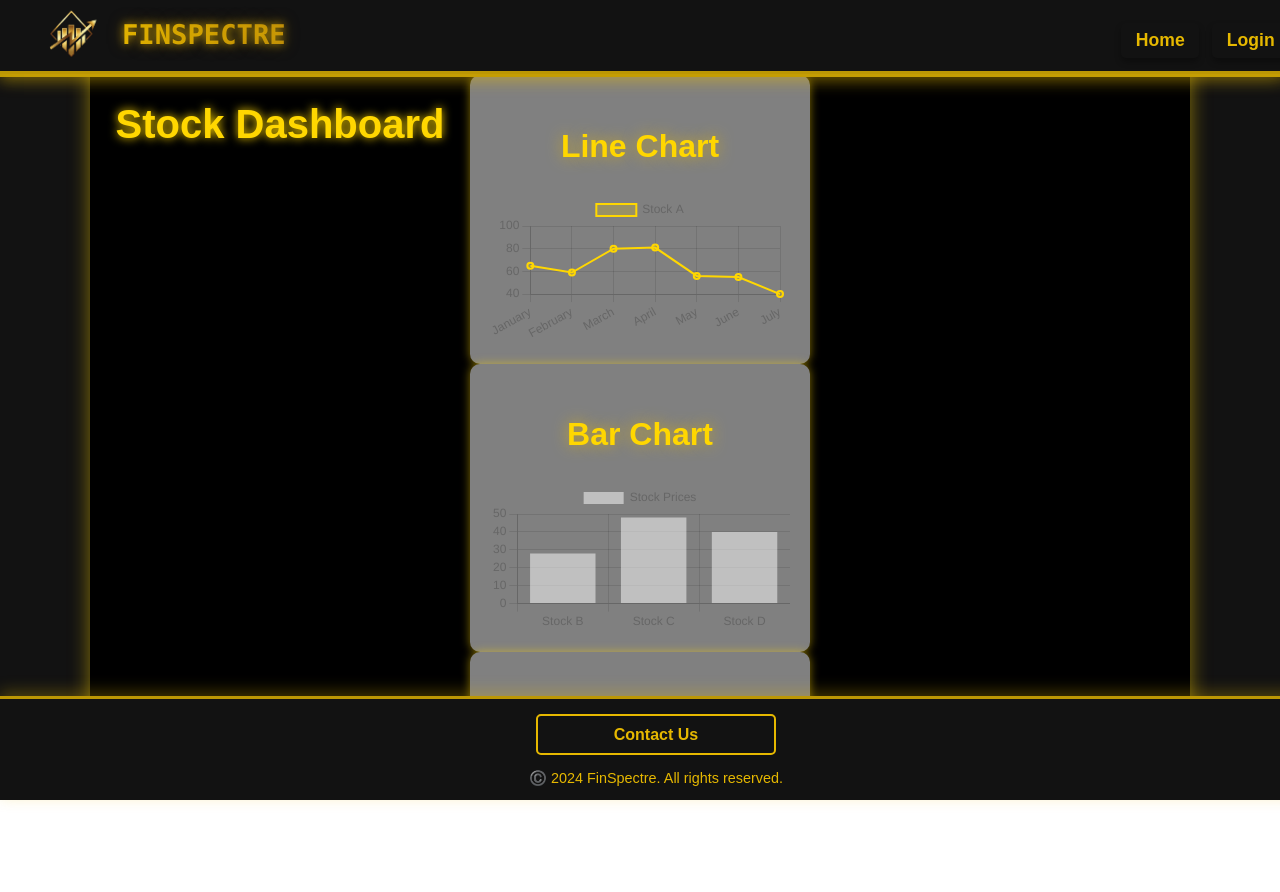
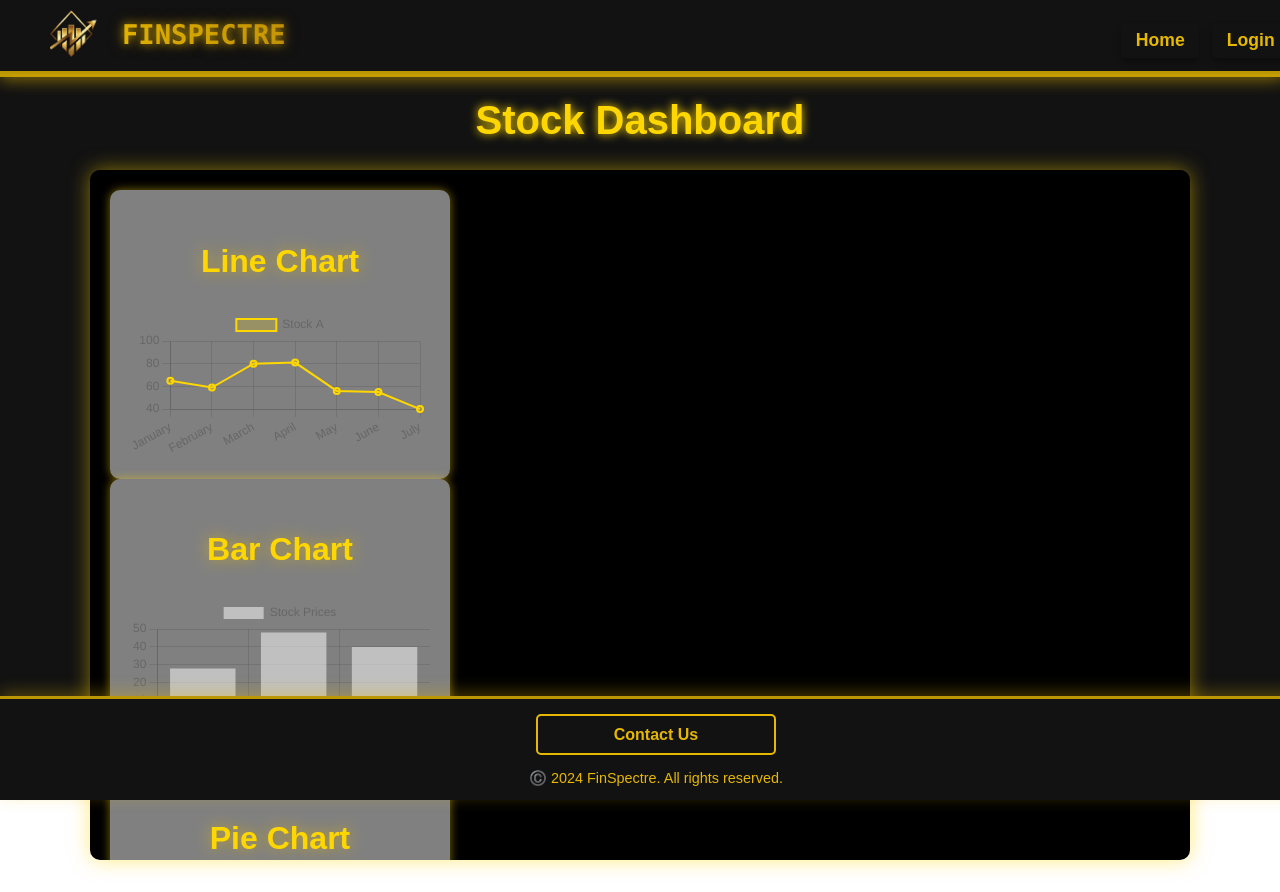
Before and after one commit to DerrickUnleashed/FinSpectre, a React (Vite) app in the folder FrontEnd/: page /dashboard in a window 1280 px wide. Before the commit the page ends 800 px from the top, so only its background shows below. Built offline with nearby package versions, Linux system fonts and the light colour scheme; no server answers.

Commit message:
Dashboard starting

```diff
--- a/FrontEnd/src/Pages/Dashboard.css
+++ b/FrontEnd/src/Pages/Dashboard.css
@@ -11,8 +11,8 @@
 }
 
 
-
 .dashboard-title {
+  margin-top: 150px;
   color: rgba(255, 215, 0, 1); /* Gold color */
   text-align: center;
   font-size: 2.5em;
--- a/FrontEnd/src/Pages/Dashboard.jsx
+++ b/FrontEnd/src/Pages/Dashboard.jsx
@@ -1,4 +1,3 @@
-
 import React from 'react';
 import { Line, Bar, Pie } from 'react-chartjs-2';
 import { Chart as ChartJS, CategoryScale, LinearScale, PointElement, LineElement, BarElement, ArcElement, Title, Tooltip, Legend } from 'chart.js';
@@ -45,9 +44,10 @@ const Dashboard = () => {
   };
 
   return (
+    <div className="dashboard-heading">
+      <h2 className="dashboard-title">Stock Dashboard</h2>
+    <div className="dashboard-container">
 
-    <div className="dashboard-container">
-      <h1 className="dashboard-title">Stock Dashboard</h1>
       <div className="chart-grid">
         <div className="chart-item">
           <h2>Line Chart</h2>
@@ -83,6 +83,7 @@ const Dashboard = () => {
         </div>
       </div>
     </div>
+    </div>
   );
 };
 
```
